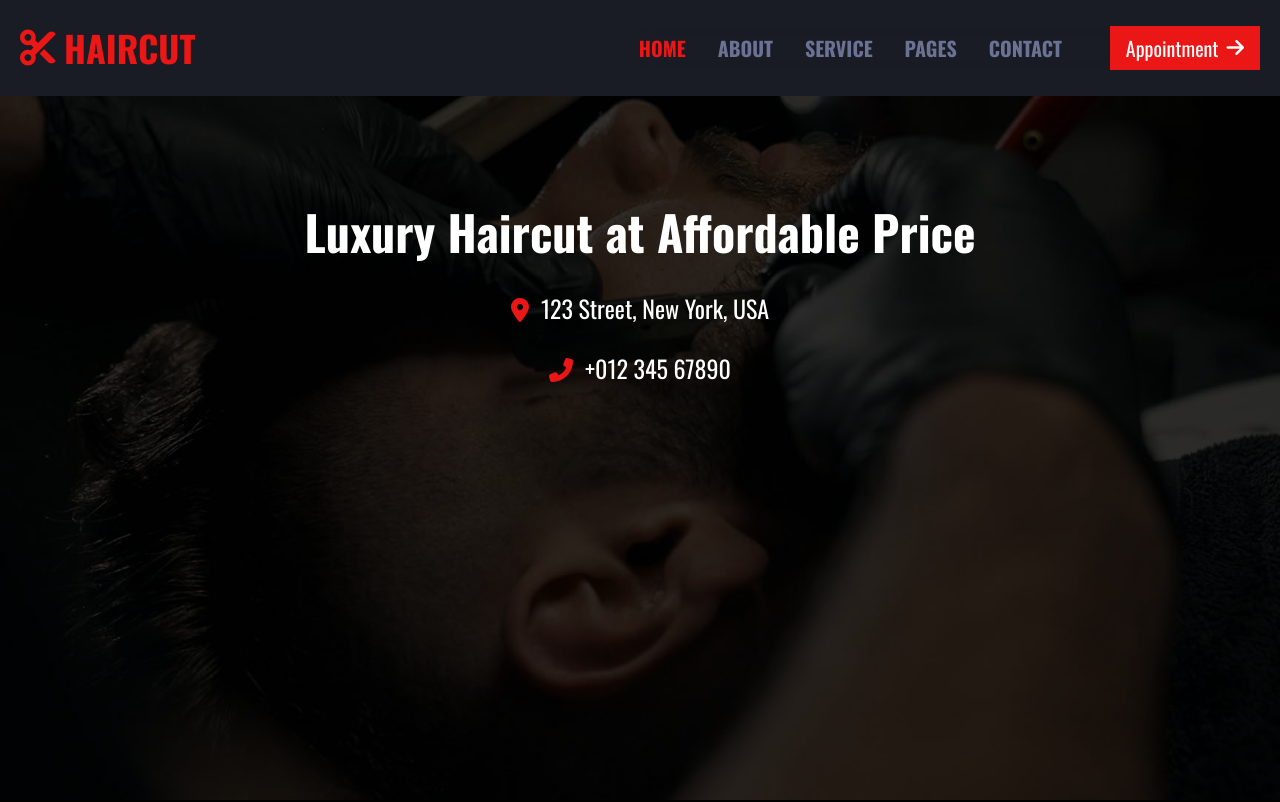
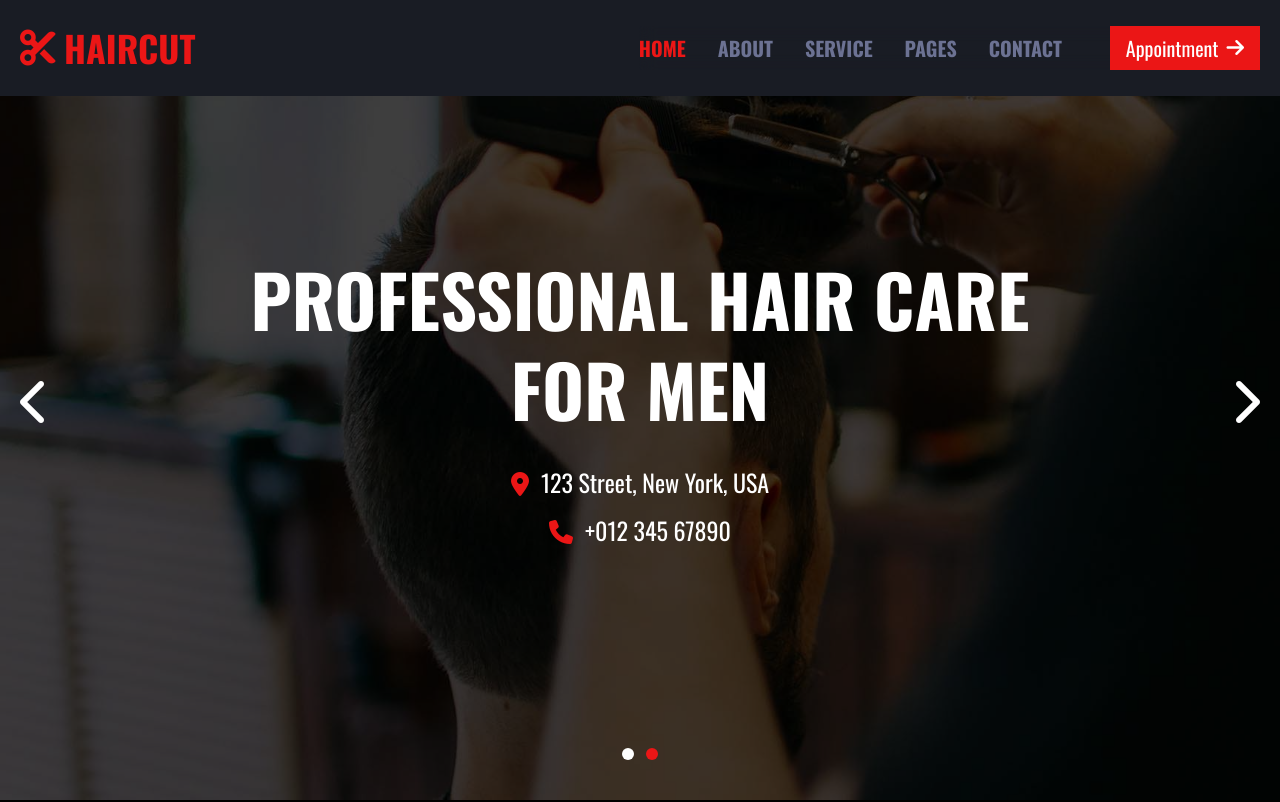
Before and after one commit to marziehfezydev/barbershop, a React (Vite) app: page / in a window 1280 px wide. Shown: the top 802 px of the page. Built offline with nearby package versions, Linux system fonts and the light colour scheme.

Commit message:
Improve MainHome component

```diff
--- a/src/pages/MainHome.jsx
+++ b/src/pages/MainHome.jsx
@@ -1,39 +1,107 @@
-import carouselImg from "../assets/carousel-1.jpg"
+import { useState, useEffect } from "react";
+
+import img1 from "../assets/carousel-1.jpg";
+import img2 from "../assets/carousel-2.jpg";
 
 export default function MainHome() {
 
+    const slides = [
+        {
+            image: img1,
+            title: "Luxury Haircut At Affordable Price",
+        },
+        {
+            image: img2,
+            title: "Professional Hair Care For Men",
+        },
+    ];
+
+    const [current, setCurrent] = useState(0);
+
+    const nextSlide = () => {
+        setCurrent((prev) => (prev + 1) % slides.length);
+    };
+
+    const prevSlide = () => {
+        setCurrent((prev) =>
+            prev === 0 ? slides.length - 1 : prev - 1
+        );
+    };
+
+    useEffect(() => {
+        const timer = setInterval(() => {
+            nextSlide();
+        }, 5000);
+
+        return () => clearInterval(timer);
+    }, []);
+
     return (
+        <section className="relative min-h-screen overflow-hidden">
 
-        <section className="relative min-h-screen">
-
-            {/* Background layer*/}
+            {/* Background */}
             <div
-                className="absolute inset-0 bg-cover bg-center bg-no-repeat"
-                style={{ backgroundImage: `url(${carouselImg})` }}
+                className="absolute inset-0 bg-cover bg-center bg-no-repeat duration-700"
+                style={{
+                    backgroundImage: `url(${slides[current].image})`,
+                }}
             ></div>
 
-            {/* Dark layout*/}
-            <div className="absolute inset-0 bg-black opacity-80"></div>
+            {/* Overlay */}
+            <div className="absolute inset-0 bg-black/75"></div>
 
-            {/* Main content */}
-            <div className="relative flex flex-col items-center gap-4 sm:gap-5 pt-36 sm:pt-44 lg:pt-52 z-10 px-4 text-center">
+            {/* Content */}
+            <div className="relative z-10 min-h-screen flex items-center justify-center px-4">
 
-                <h1 className="text-3xl sm:text-4xl lg:text-5xl font-bold text-white mb-4 max-w-4xl">
-                    Luxury Haircut at Affordable Price
+                <div className="text-center max-w-4xl">
+
+                    <h1 className="font-oswald text-white uppercase font-bold leading-tight text-5xl sm:text-6xl lg:text-7xl mb-8">
+                        {slides[current].title}
                     </h1>
 
-                <h4 className="text-white text-lg sm:text-xl lg:text-2xl mb-2">
-                    <i className="fa-solid fa-map-marker-alt text-[#EB1616] me-3"></i>
+                    <h4 className="text-white text-lg sm:text-xl lg:text-2xl mb-4">
+                        <i className="fa-solid fa-location-dot text-[#EB1616] mr-3"></i>
                         123 Street, New York, USA
                     </h4>
 
                     <h4 className="text-white text-lg sm:text-xl lg:text-2xl">
-                    <i className="fa-solid fa-phone-alt text-[#EB1616] me-3"></i>
+                        <i className="fa-solid fa-phone text-[#EB1616] mr-3"></i>
                         +012 345 67890
                     </h4>
 
                 </div>
+            </div>
+
+            {/* Left Arrow */}
+            <button
+                onClick={prevSlide}
+                className="absolute left-5 top-1/2 -translate-y-1/2 z-20 text-white text-5xl hover:text-[#EB1616]"
+            >
+                <i className="fa-solid fa-chevron-left"></i>
+            </button>
+
+            {/* Right Arrow */}
+            <button
+                onClick={nextSlide}
+                className="absolute right-5 top-1/2 -translate-y-1/2 z-20 text-white text-5xl hover:text-[#EB1616]"
+            >
+                <i className="fa-solid fa-chevron-right"></i>
+            </button>
+
+            {/* Dots */}
+            <div className="absolute bottom-10 left-1/2 -translate-x-1/2 flex gap-3 z-20">
+                {slides.map((_, index) => (
+                    <button
+                        key={index}
+                        onClick={() => setCurrent(index)}
+                        className={`w-3 h-3 rounded-full ${current === index
+                            ? "bg-[#EB1616]"
+                            : "bg-white"
+                            }`}
+                    />
+                ))}
+            </div>
 
         </section>
-    )
+    );
 }
```
Also changed, not shown: src/assets/carousel-2.jpg (added). Lines whose indentation alone changed are shown as unchanged.
